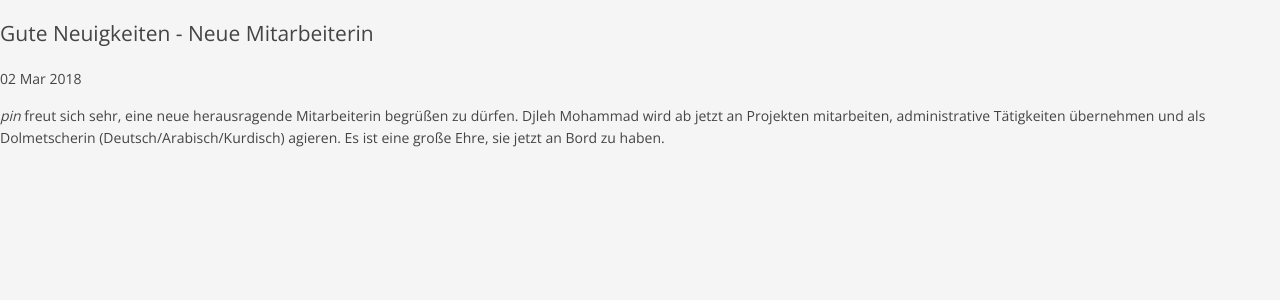
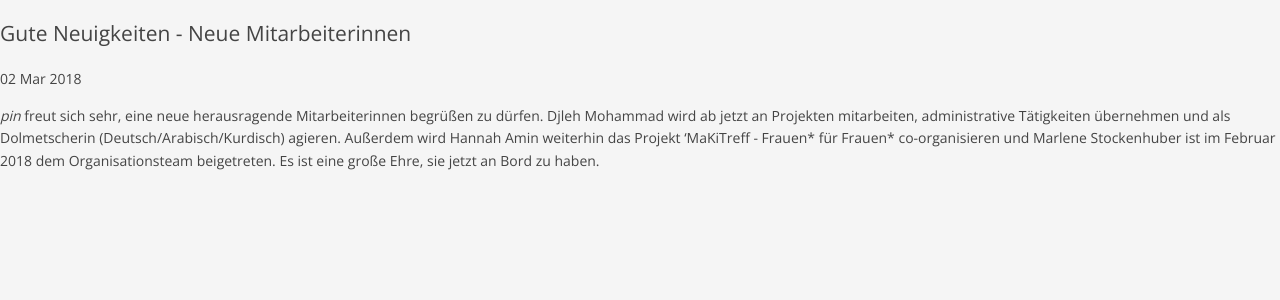
Before and after one commit to pinverein/anna-laura, a Jekyll site: the page built from _posts/de/news/2018-03-02-de_Gute Neuigkeiten_Neue Mitarbeiterin.md, in a window 1280 px wide. Shown: the top 300 px of the page. Built offline with Jekyll 4.4.1, drawn with Linux system fonts in a browser that asks for light colours; comment, search, counter and statistics services are not loaded.

Commit message:
Update 2018-03-02-de_Gute Neuigkeiten_Neue Mitarbeiterin.md

```diff
--- a/_posts/de/news/2018-03-02-de_Gute Neuigkeiten_Neue Mitarbeiterin.md
+++ b/_posts/de/news/2018-03-02-de_Gute Neuigkeiten_Neue Mitarbeiterin.md
@@ -1,10 +1,11 @@
 ---
 layout: post
-title:  'Gute Neuigkeiten - Neue Mitarbeiterin'
+title:  'Gute Neuigkeiten - Neue Mitarbeiterinnen'
 language: de
 categories: news
 weight: 1
 newsID: 'news1'
 ---
 
-*pin* freut sich sehr, eine neue herausragende Mitarbeiterin begrüßen zu dürfen. Djleh Mohammad wird ab jetzt an Projekten mitarbeiten, administrative Tätigkeiten übernehmen und als Dolmetscherin (Deutsch/Arabisch/Kurdisch) agieren. Es ist eine große Ehre, sie jetzt an Bord zu haben.
+*pin* freut sich sehr, eine neue herausragende Mitarbeiterinnen begrüßen zu dürfen. Djleh Mohammad wird ab jetzt an Projekten mitarbeiten, administrative Tätigkeiten übernehmen und als Dolmetscherin (Deutsch/Arabisch/Kurdisch) agieren.
+Außerdem wird Hannah Amin weiterhin das Projekt 'MaKiTreff - Frauen* für Frauen* co-organisieren und Marlene Stockenhuber ist im Februar 2018 dem Organisationsteam beigetreten. Es ist eine große Ehre, sie jetzt an Bord zu haben.
```
